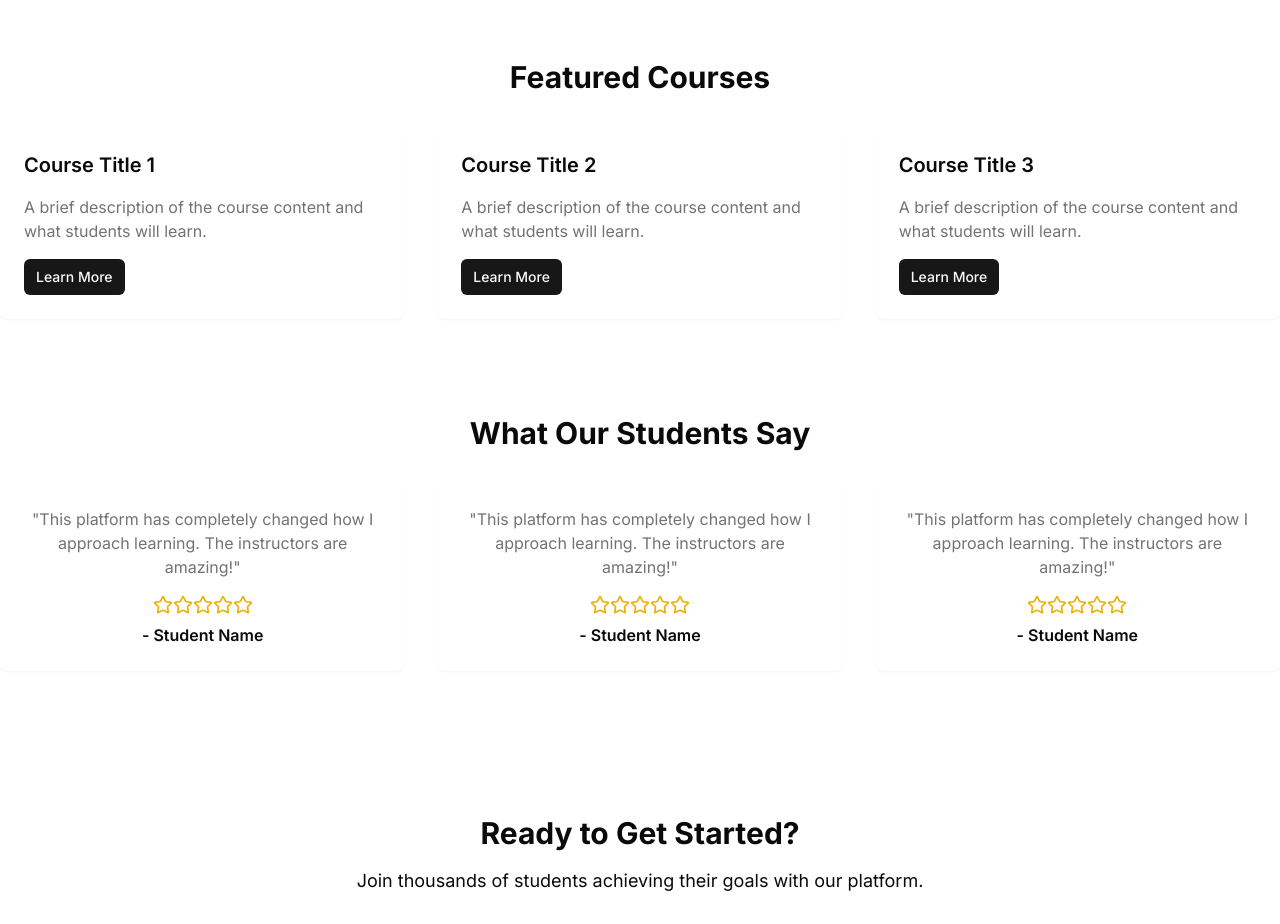
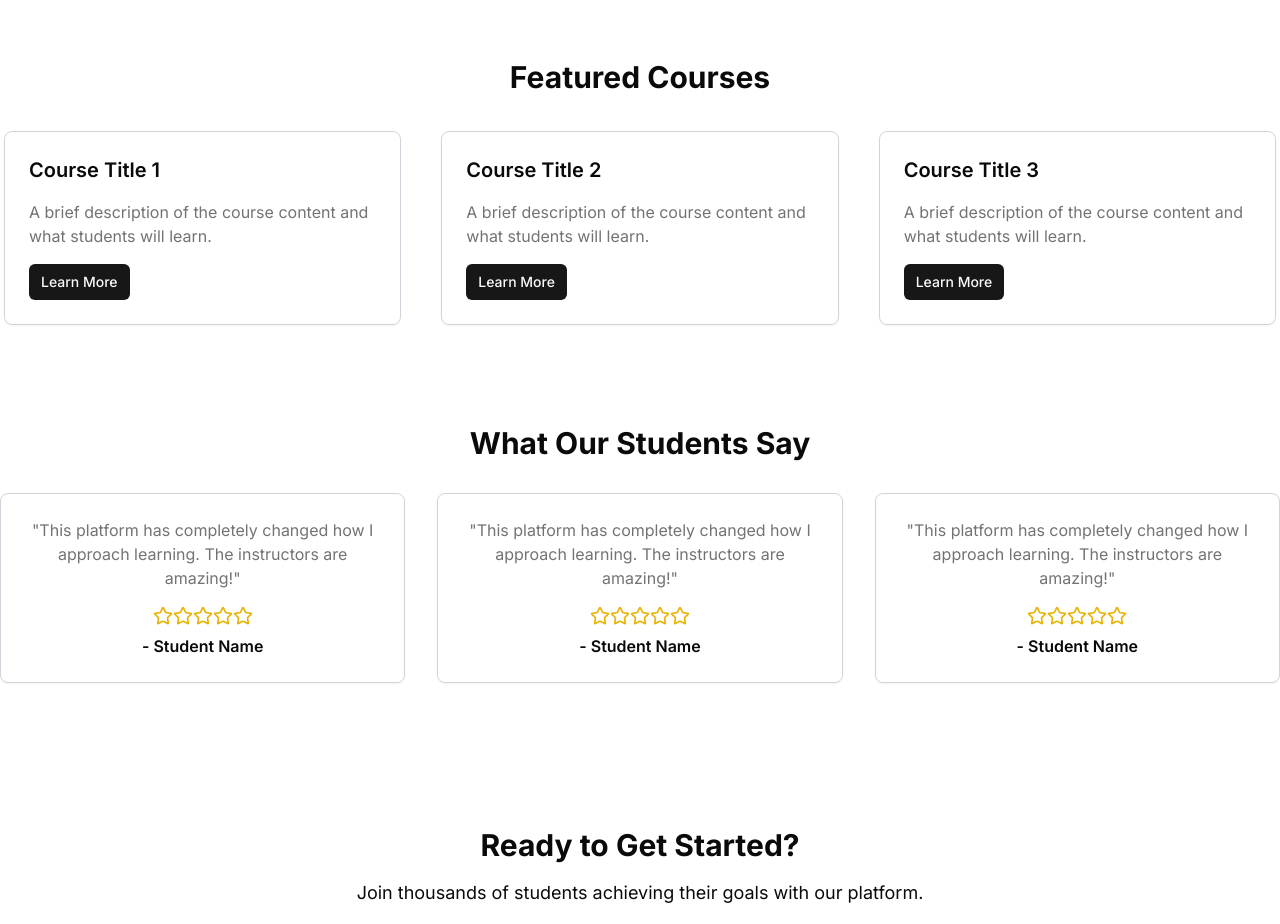
Before and after one commit to princedubey/uidmt, a Next.js app: page / in a window 1280 px wide. Shown: the part 1340-2264 px from the top of the page. Built offline with nearby package versions, Linux system fonts and the light colour scheme.

Commit message:
[Update] Added border

```diff
--- a/app/page.tsx
+++ b/app/page.tsx
@@ -14,7 +14,7 @@ export default function Home() {
   });
 
   return (
-    <div className="flex flex-col items-center">
+    <div className="flex flex-col items-center box-border overflow-x-hidden">
       <Hero />
       <div className="max-w-7xl mx-auto ">
         {/* Why Choose Us Section */}
@@ -101,7 +101,11 @@ export default function Home() {
     {Array(3)
       .fill(null)
       .map((_, i) => (
-                <div key={i} className="bg-card p-6 rounded-lg shadow-sm">
+        <div
+          key={i}
+          className="relative bg-card p-1 rounded-lg"
+        >
+          <div className="border border-gray-300  p-6 rounded-lg shadow-sm">
             <h3 className="text-xl font-semibold mb-4">
               Course Title {i + 1}
             </h3>
@@ -113,9 +117,12 @@ export default function Home() {
               <Button size="sm">Learn More</Button>
             </Link>
           </div>
+          <div className="absolute inset-0 -z-10 rounded-lg bg-gradient-to-r from-purple-400 via-purple-500 to-purple-600"></div>
+        </div>
       ))}
   </div>
 </div>
+
 
         {/* Testimonials Section */}
         <div className="mt-24 text-center">
@@ -124,10 +131,10 @@ export default function Home() {
             {Array(3)
               .fill(null)
               .map((_, i) => (
-                <div key={i} className="bg-card p-6 rounded-lg shadow-sm">
+                <div key={i} className=" bg-card border border-gray-300  p-6 rounded-lg shadow-sm">
                   <p className="text-muted-foreground mb-4">
-                    "This platform has completely changed how I approach
-                    learning. The instructors are amazing!"
+                    &quot;This platform has completely changed how I approach
+                    learning. The instructors are amazing!&quot;
                   </p>
                   <div className="flex items-center justify-center">
                     <Star className="text-yellow-500 h-5 w-5" />
```
Lines whose indentation alone changed are shown as unchanged.
